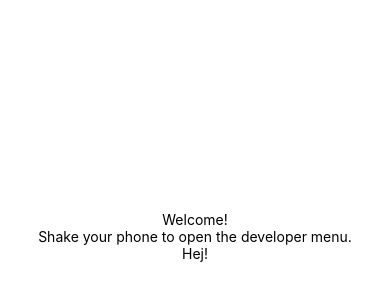
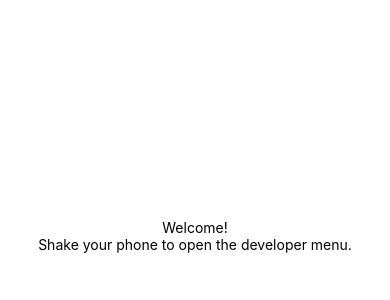
Before and after one commit to TobiasTunedal/Habitapp, a React Native app: screen / in a window 390 px wide. Shown: the part 186-486 px from the top of the page. Built offline with nearby package versions, Linux system fonts and the light colour scheme.

Commit message:
Tog bort hej

```diff
--- a/App.js
+++ b/App.js
@@ -7,7 +7,6 @@ export default class App extends React.Component {
       <View style={styles.container}>
         <Text>Welcome!</Text>
         <Text>Shake your phone to open the developer menu.</Text>
-        <Text>Hej!</Text>
       </View>
     );
   }
```
